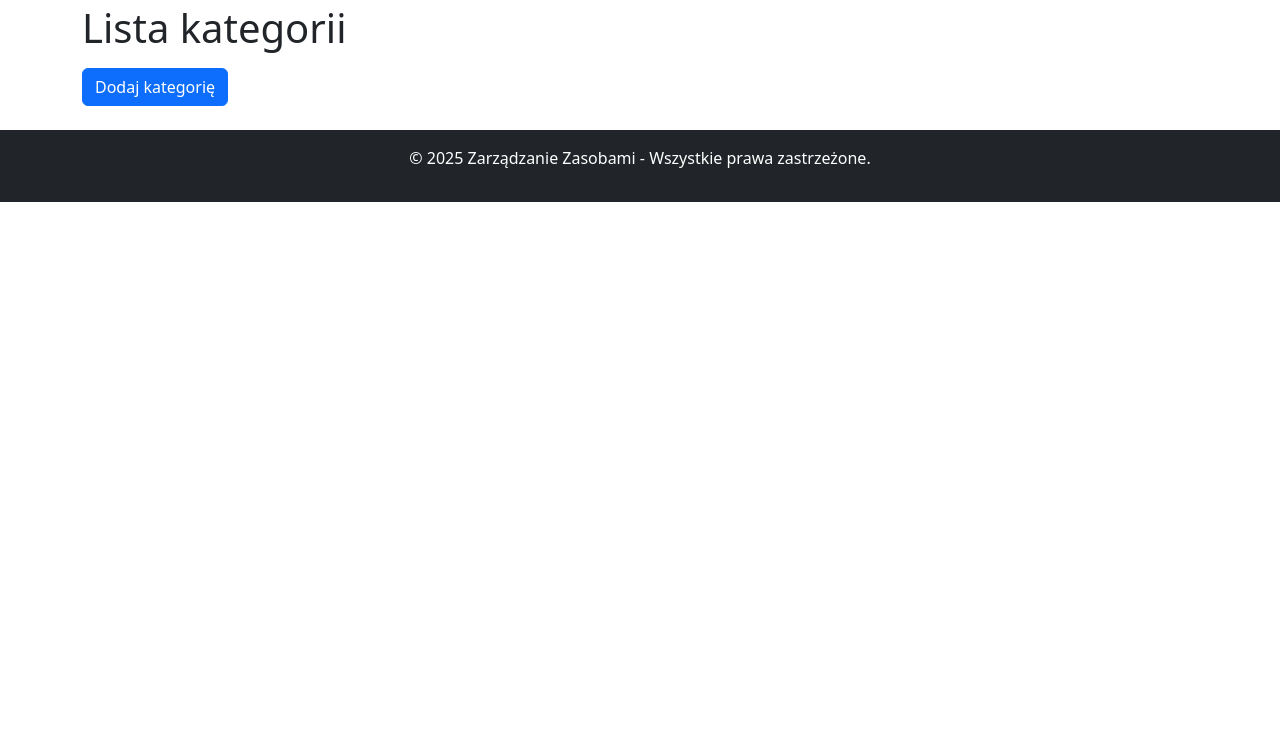
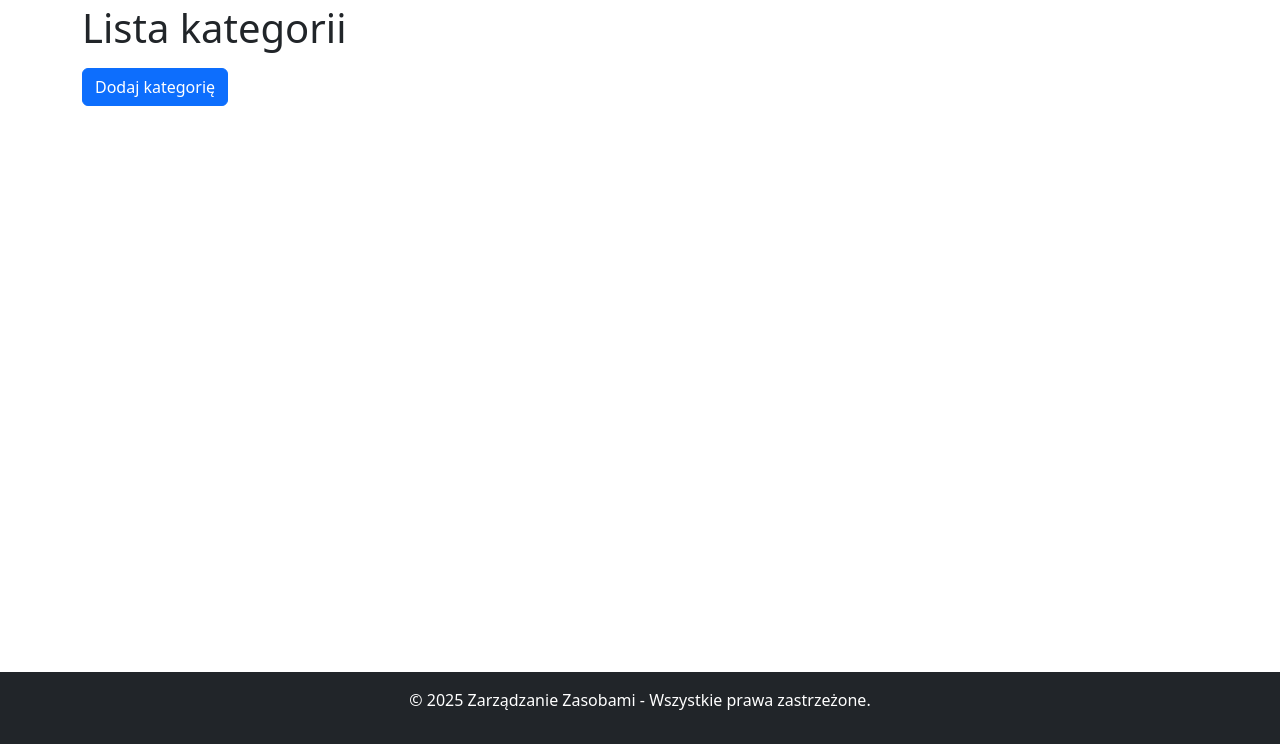
Before and after one commit to SArkadiusz/zarzadzanie-zasobami, a Django app: page /categories/ in a window 1280 px wide. Shown: the part 56-800 px from the top of the page. Run offline with Django 5.2, Linux system fonts and the light colour scheme; data that the repository does not hold is empty.

Commit message:
fix some issue with footer

```diff
--- a/templates/zasoby/base.html
+++ b/templates/zasoby/base.html
@@ -52,7 +52,7 @@
         {% endblock %}
     </div>
 
-    <footer class="bg-dark text-white text-center py-3 mt-4">
+    <footer class="bg-dark text-white text-center py-3 mt-4 fixed-bottom">
         <p>&copy; 2025 Zarządzanie Zasobami - Wszystkie prawa zastrzeżone.</p>
     </footer>
 
--- a/zasoby/views.py
+++ b/zasoby/views.py
@@ -104,11 +104,9 @@ def statistics_view(request):
     return render(request, 'zasoby/statistics.html')
 
 def generate_pdf_view(request):
-    """Widok formularza wyboru opcji generowania PDF-a"""
     return render(request, "zasoby/pdf_options.html")
 
 def generate_pdf(request):
-    """Widok generujący PDF na podstawie wybranej opcji"""
     option = request.GET.get("option", "all")
 
     response = HttpResponse(content_type="application/pdf")
```
Also changed, not shown: zasoby/models.py (+4 -4 lines).
